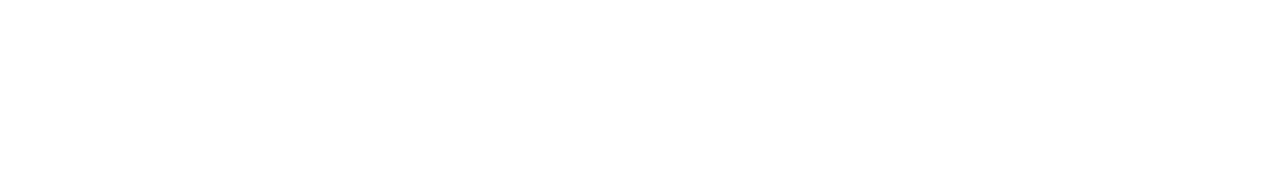
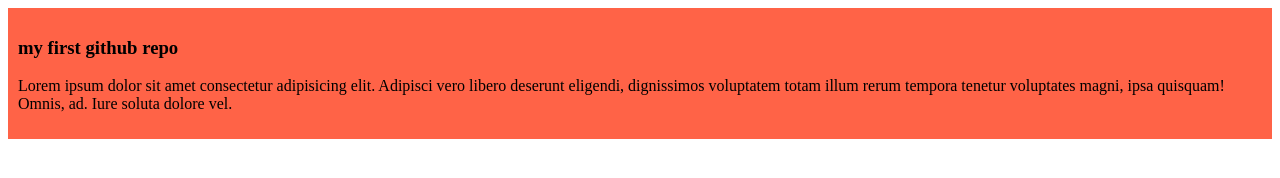
Before and after one commit to Gb-Gautam/my-first-github-repo, a plain HTML site: page index.html in a window 1280 px wide. Drawn offline with Linux system fonts and the light colour scheme.

Commit message:
added the blog post

```diff
--- a/index.html
+++ b/index.html
@@ -3,9 +3,13 @@
 <head>
   <meta charset="UTF-8">
   <meta name="viewport" content="width=device-width, initial-scale=1.0">
-  <title>My first ever hithub repo</title>
+  <title>My first ever github repo</title>
+  <link rel="stylesheet" href="styles/blog.css">
 </head>
 <body>
-
+  <div>
+    <h3>my first github repo</h3>
+    <p>Lorem ipsum dolor sit amet consectetur adipisicing elit. Adipisci vero libero deserunt eligendi, dignissimos voluptatem totam illum rerum tempora tenetur voluptates magni, ipsa quisquam! Omnis, ad. Iure soluta dolore vel.</p>
+  </div>
 </body>
 </html>
--- /dev/null
+++ b/styles/blog.css
@@ -0,0 +1,4 @@
+div{
+  background-color: tomato;
+  padding: 10px;
+}
```
